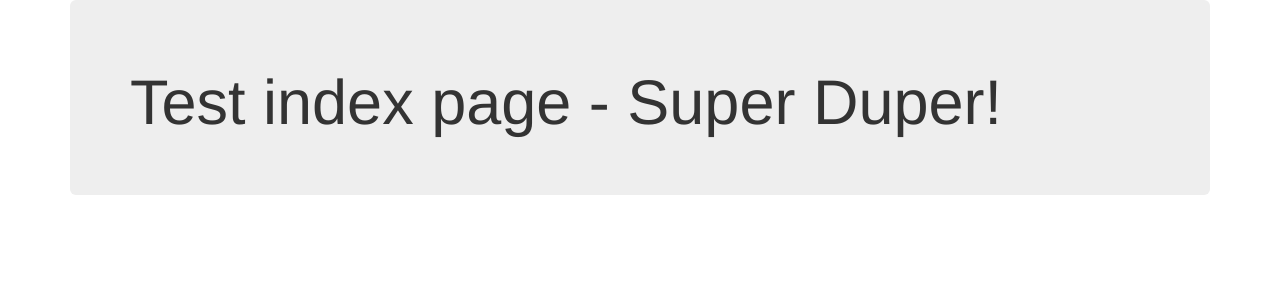
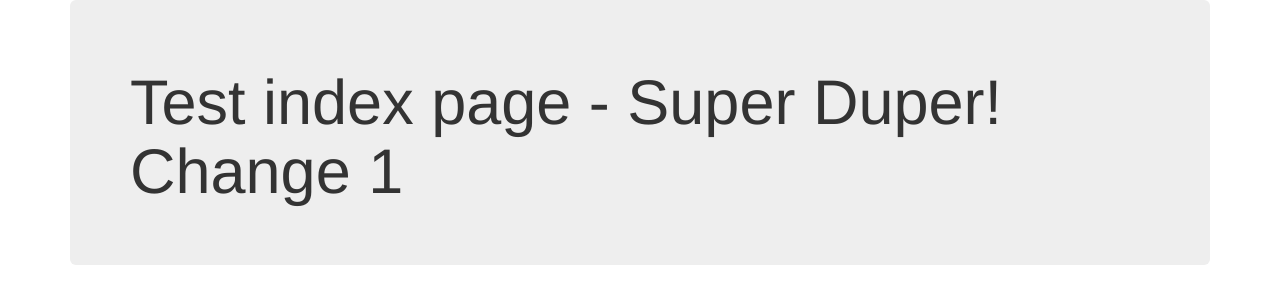
Before and after one commit to superduper-bootcamp/project, a plain HTML site: page index.html in a window 1280 px wide. Drawn offline with nearby package versions, Linux system fonts and the light colour scheme.

Commit message:
changed title

```diff
--- a/index.html
+++ b/index.html
@@ -15,7 +15,7 @@
 <!-- Jumbotron Header -->
 <div class="container">
     <div class="jumbotron">
-        <h1>Test index page - Super Duper!</h1>
+        <h1>Test index page - Super Duper! Change 1</h1>
     </div>
 </div>
 
```
